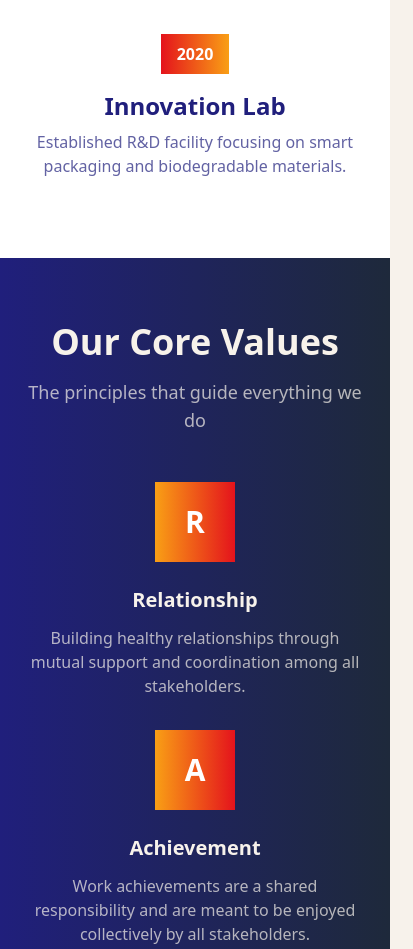
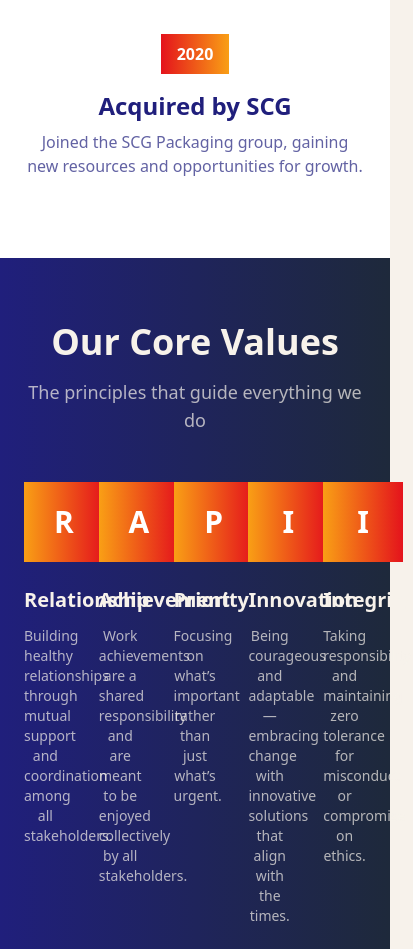
Before and after one commit to abrgnnn/rapipack, a website: page about.html in a window 390 px wide. Shown: the part 3420-4369 px from the top of the page, 413 px wide, since content can reach past the window. Drawn offline with nearby package versions, Linux system fonts and the light colour scheme.

Commit message:
Latest Update

```diff
--- a/about.html
+++ b/about.html
@@ -256,7 +256,7 @@
                             <p data-i18n="aboutus.journey.yearcapt2" class="text-brand-navy/70">Began full production of corrugated packaging products, marking the start of our manufacturing journey.</p>
                         </div>
                     </div>
-                    gik
+
                     <!-- 2015 -->
                     <div class="timeline-item flex flex-col md:flex-row items-center">
                         <div class="md:w-1/2 md:pr-8 text-center md:text-right">
@@ -295,18 +295,18 @@
 <section class="py-16 bg-gradient-to-r from-brand-navy to-slate-800">
   <div class="container mx-auto px-6">
     <div class="text-center mb-12">
-      <h2 data-i18n="aboutus.values.title" class="text-4xl font-bold text-brand-cream mb-4">Our Core Values</h2>
-      <p data-i18n="aboutus.values.subtitle" class="text-brand-cream/70 text-lg">The principles that guide everything we do</p>
+      <h2 data-i18n="aboutus.values.title" class="text-4xl sm:text-3xl md:text-4xl font-bold text-brand-cream mb-4">Our Core Values</h2>
+      <p data-i18n="aboutus.values.subtitle" class="text-brand-cream/70 text-lg sm:text-base md:text-lg">The principles that guide everything we do</p>
     </div>
 
-    <div class="grid grid-cols-1 sm:grid-cols-2 md:grid-cols-3 lg:grid-cols-4 xl:grid-cols-5 gap-8">
+    <div class="grid grid-cols-5 gap-8">
       <!-- Relationship -->
       <div class="text-center group">
         <div class="w-20 h-20 bg-gradient-to-r from-brand-orange to-brand-red flex items-center justify-center mx-auto mb-6 group-hover:scale-110 transition-transform duration-300">
           <span class="text-3xl font-bold text-white">R</span>
         </div>
-        <h3 class="text-xl font-bold text-brand-cream mb-3">Relationship</h3>
-        <p data-i18n="aboutus.values.capt1" class="text-brand-cream/70">Building healthy relationships through mutual support and coordination among all stakeholders.</p>
+        <h3 class="text-xl sm:text-lg md:text-xl font-bold text-brand-cream mb-3">Relationship</h3>
+        <p data-i18n="aboutus.values.capt1" class="text-brand-cream/70 text-sm sm:text-xs md:text-sm">Building healthy relationships through mutual support and coordination among all stakeholders.</p>
       </div>
 
       <!-- Achievement -->
@@ -314,8 +314,8 @@
         <div class="w-20 h-20 bg-gradient-to-r from-brand-orange to-brand-red flex items-center justify-center mx-auto mb-6 group-hover:scale-110 transition-transform duration-300">
           <span class="text-3xl font-bold text-white">A</span>
         </div>
-        <h3 class="text-xl font-bold text-brand-cream mb-3">Achievement</h3>
-        <p data-i18n="aboutus.values.capt2" class="text-brand-cream/70">Work achievements are a shared responsibility and are meant to be enjoyed collectively by all stakeholders.</p>
+        <h3 class="text-xl sm:text-lg md:text-xl font-bold text-brand-cream mb-3">Achievement</h3>
+        <p data-i18n="aboutus.values.capt2" class="text-brand-cream/70 text-sm sm:text-xs md:text-sm">Work achievements are a shared responsibility and are meant to be enjoyed collectively by all stakeholders.</p>
       </div>
 
       <!-- Priority -->
@@ -323,8 +323,8 @@
         <div class="w-20 h-20 bg-gradient-to-r from-brand-orange to-brand-red flex items-center justify-center mx-auto mb-6 group-hover:scale-110 transition-transform duration-300">
           <span class="text-3xl font-bold text-white">P</span>
         </div>
-        <h3 class="text-xl font-bold text-brand-cream mb-3">Priority</h3>
-        <p data-i18n="aboutus.values.capt3" class="text-brand-cream/70">Focusing on what's important rather than just what's urgent.</p>
+        <h3 class="text-xl sm:text-lg md:text-xl font-bold text-brand-cream mb-3">Priority</h3>
+        <p data-i18n="aboutus.values.capt3" class="text-brand-cream/70 text-sm sm:text-xs md:text-sm">Focusing on what's important rather than just what's urgent.</p>
       </div>
 
       <!-- Innovation -->
@@ -332,8 +332,8 @@
         <div class="w-20 h-20 bg-gradient-to-r from-brand-orange to-brand-red flex items-center justify-center mx-auto mb-6 group-hover:scale-110 transition-transform duration-300">
           <span class="text-3xl font-bold text-white">I</span>
         </div>
-        <h3 class="text-xl font-bold text-brand-cream mb-3">Innovation</h3>
-        <p data-i18n="aboutus.values.capt4" class="text-brand-cream/70">Being courageous and adaptable—embracing change with innovative solutions that align with the times.</p>
+        <h3 class="text-xl sm:text-lg md:text-xl font-bold text-brand-cream mb-3">Innovation</h3>
+        <p data-i18n="aboutus.values.capt4" class="text-brand-cream/70 text-sm sm:text-xs md:text-sm">Being courageous and adaptable—embracing change with innovative solutions that align with the times.</p>
       </div>
 
       <!-- Integrity -->
@@ -341,12 +341,13 @@
         <div class="w-20 h-20 bg-gradient-to-r from-brand-orange to-brand-red flex items-center justify-center mx-auto mb-6 group-hover:scale-110 transition-transform duration-300">
           <span class="text-3xl font-bold text-white">I</span>
         </div>
-        <h3 class="text-xl font-bold text-brand-cream mb-3">Integrity</h3>
-        <p data-i18n="aboutus.values.capt5" class="text-brand-cream/70">Taking responsibility and maintaining zero tolerance for misconduct or compromise on ethics.</p>
+        <h3 class="text-xl sm:text-lg md:text-xl font-bold text-brand-cream mb-3">Integrity</h3>
+        <p data-i18n="aboutus.values.capt5" class="text-brand-cream/70 text-sm sm:text-xs md:text-sm">Taking responsibility and maintaining zero tolerance for misconduct or compromise on ethics.</p>
       </div>
     </div>
   </div>
 </section>
+
 
 
 
@@ -363,7 +364,7 @@
       const DEFAULT_LANG = 'en';
   let currentLang = localStorage.getItem('lang') || DEFAULT_LANG;
 
-  const t = {
+const t = {
   en: {
     // HERO
     'aboutus.hero.title': `About <span class="text-transparent bg-gradient-to-r from-brand-orange to-brand-red bg-clip-text">Our Story</span>`,
@@ -392,12 +393,12 @@
     'aboutus.journey.subtitle': `From humble beginnings to industry leadership - discover the milestones that shaped our company`,
     'aboutus.journey.yeartitle1': `Company Founded`,
     'aboutus.journey.yearcapt1': `Started as a small family business with a vision to revolutionize packaging solutions.`,
-    'aboutus.journey.yeartitle2': `International Expansion`,
-    'aboutus.journey.yearcapt2': `Expanded operations globally, serving clients across 15 countries.`,
+    'aboutus.journey.yeartitle2': `Start of Operations`,
+    'aboutus.journey.yearcapt2': `Began full production of corrugated packaging products, marking the start of our manufacturing journey.`,
     'aboutus.journey.yeartitle3': `Sustainability Initiative`,
     'aboutus.journey.yearcapt3': `Launched our green packaging program, reducing environmental impact by 60%.`,
-    'aboutus.journey.yeartitle4': `Innovation Lab`,
-    'aboutus.journey.yearcapt4': `Established R&D facility focusing on smart packaging and biodegradable materials.`,
+    'aboutus.journey.yeartitle4': `Acquired by SCG`,
+    'aboutus.journey.yearcapt4': `Joined the SCG Packaging group, gaining new resources and opportunities for growth.`,
 
     // VALUES
     'aboutus.values.title': `Our Core Values`,
@@ -442,26 +443,26 @@
     'aboutus.journey.subtitle': `Dari awal yang sederhana menuju kepemimpinan industri — jelajahi tonggak yang membentuk perusahaan kami`,
     'aboutus.journey.yeartitle1': `Perusahaan Didirikan`,
     'aboutus.journey.yearcapt1': `Dimulai sebagai bisnis keluarga kecil dengan visi merevolusi solusi kemasan.`,
-    'aboutus.journey.yeartitle2': `Ekspansi Internasional`,
-    'aboutus.journey.yearcapt2': `Memperluas operasi secara global, melayani klien di 15 negara.`,
+    'aboutus.journey.yeartitle2': `Ekspansi Operasional`,
+    'aboutus.journey.yearcapt2': `Memulai produksi penuh produk kemasan bergelombang, menandai awal perjalanan manufaktur kami.`,
     'aboutus.journey.yeartitle3': `Inisiatif Keberlanjutan`,
     'aboutus.journey.yearcapt3': `Meluncurkan program kemasan hijau, mengurangi dampak lingkungan hingga 60%.`,
-    'aboutus.journey.yeartitle4': `Laboratorium Inovasi`,
-    'aboutus.journey.yearcapt4': `Mendirikan fasilitas R&D berfokus pada kemasan cerdas dan material biodegradable.`,
+    'aboutus.journey.yeartitle4': `Diakuisisi oleh SCG`,
+    'aboutus.journey.yearcapt4': `Bergabung dengan grup SCG Packaging, memperoleh sumber daya dan peluang untuk pertumbuhan.`,
 
     // VALUES
     'aboutus.values.title': `Nilai Inti Kami`,
     'aboutus.values.subtitle': `Prinsip-prinsip yang menuntun setiap langkah kami`,
-    'aboutus.values.title1': `Relasi`,
-    'aboutus.values.capt1': `Membangun relasi yang sehat melalui saling dukung dan koordinasi di antara seluruh pemangku kepentingan.`,
-    'aboutus.values.title2': `Pencapaian`,
-    'aboutus.values.capt2': `Pencapaian kerja adalah tanggung jawab bersama dan dinikmati secara kolektif oleh seluruh pemangku kepentingan.`,
-    'aboutus.values.title3': `Prioritas`,
+    'aboutus.values.title1': `Relationship`,
+    'aboutus.values.capt1': `Hubungan yang sehat, saling mendukung, terkoordinasi antar pemangku kepentingan.`,
+    'aboutus.values.title2': `Achievement`,
+    'aboutus.values.capt2': `Prestasi kerja menjadi tanggung jawab bersama dan dapat dinikmati seluruh pemangku kepentingan.`,
+    'aboutus.values.title3': `Priority`,
     'aboutus.values.capt3': `Berfokus pada hal yang penting, bukan sekadar yang mendesak.`,
-    'aboutus.values.title4': `Inovasi`,
-    'aboutus.values.capt4': `Berani dan adaptif—menghadapi perubahan dengan solusi inovatif yang relevan dengan perkembangan zaman.`,
-    'aboutus.values.title5': `Integritas`,
-    'aboutus.values.capt5': `Bertanggung jawab dan tegas pada toleransi nol terhadap pelanggaran atau kompromi etika.`
+    'aboutus.values.title4': `Innovation`,
+    'aboutus.values.capt4': `Berani berubah dan mampu mengikuti perkembangan zaman dengan solusi yang inovatif.`,
+    'aboutus.values.title5': `Integrity`,
+    'aboutus.values.capt5': `Berani bertanggung jawab dan tidak kompromi terhadap penyimpangan.`
   },
 
   zh: {
@@ -514,6 +515,7 @@
     'aboutus.values.capt5': `敢于负责，对不当行为与道德妥协零容忍。`
   }
 };
+
   // 2) Swap texts for all [data-i18n] (supports HTML)
   function applyTranslations() {
     document.querySelectorAll('[data-i18n]').forEach(el => {
```
